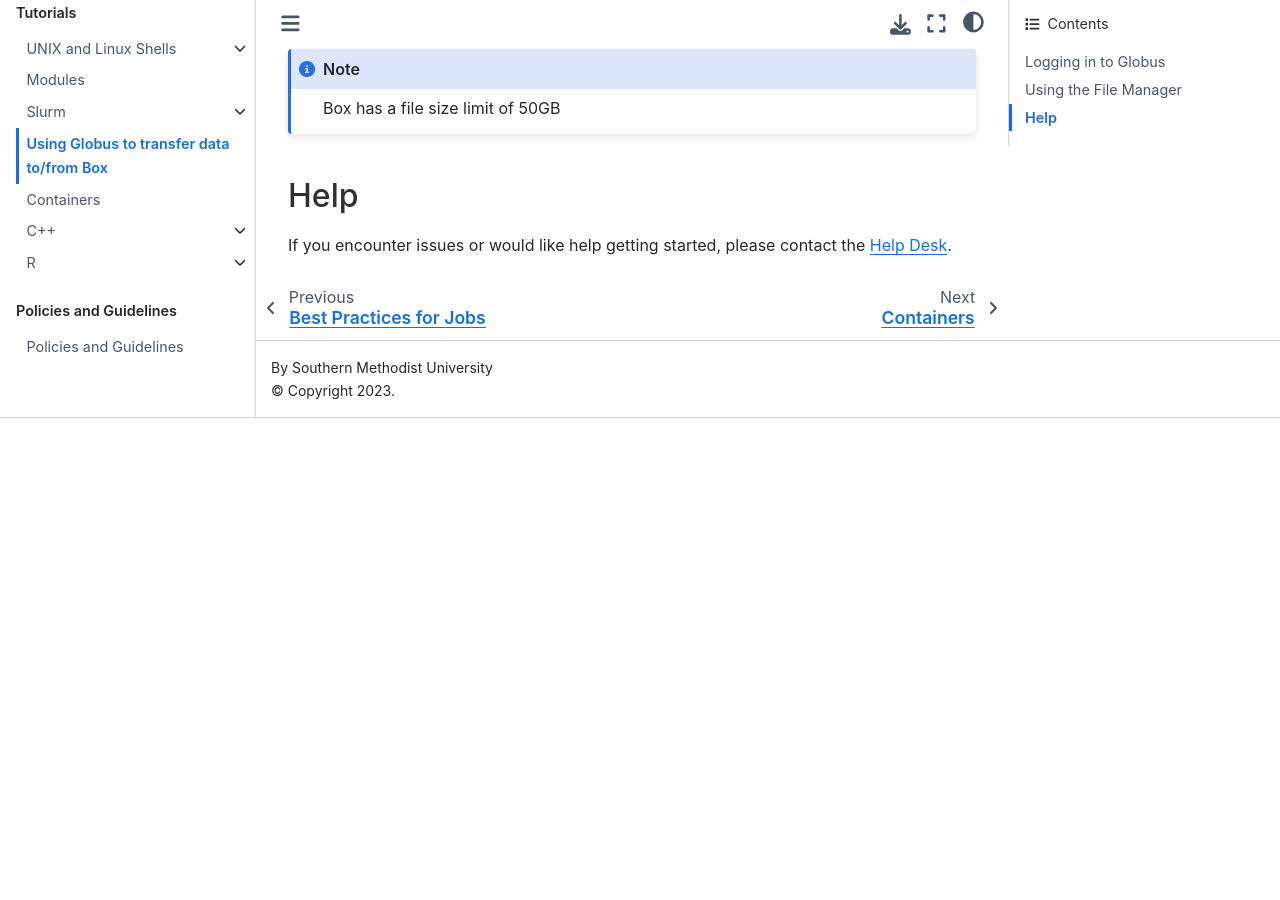
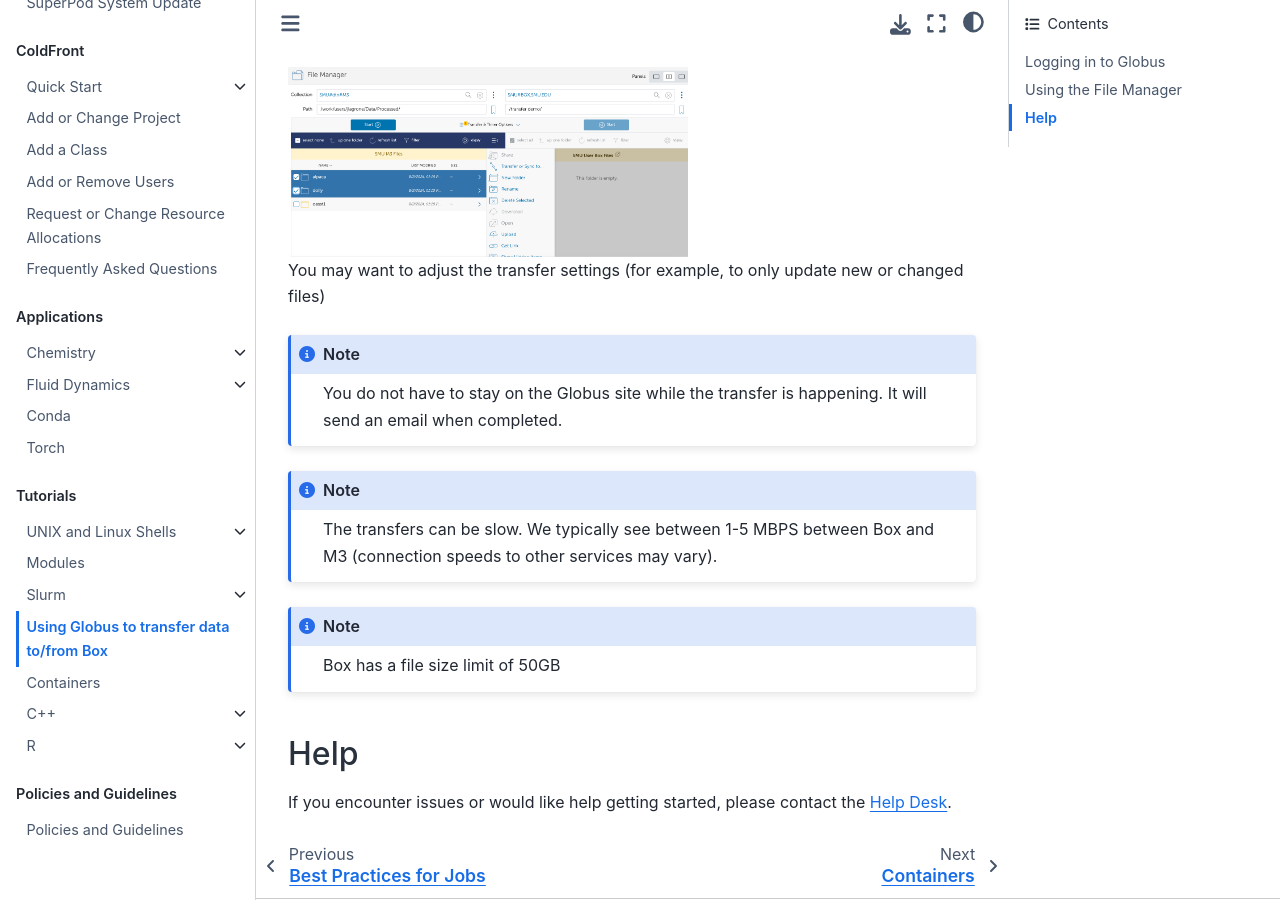
Before and after one commit to SouthernMethodistUniversity/hpc_docs, a Jupyter Book: the page built from docs/tutorials/globus_box_transfers.md, in a window 1280 px wide and 900 px high, scrolled down 2308 px. Built offline with Jupyter Book 1.0.4 settings and Sphinx 7.4.7 and the Sphinx Book theme 1.1.4, drawn with Linux system fonts in a browser that asks for light colours; before the commit the page ends 2726 px from its top, so only the background shows below that.

Commit message:
improve image quality

````diff
--- a/docs/tutorials/globus_box_transfers.md
+++ b/docs/tutorials/globus_box_transfers.md
@@ -59,6 +59,13 @@
 If necessary, navigate to where you want the data transferred to.
 Click the start button above the side the data is coming from to start the transfer.
 
+```{image} ../images/globus/transfer.png
+:alt: image of file manager
+:width: 400px
+```
+
+You may want to adjust the transfer settings (for example, to only update new or changed files)
+
 :::{Note}
 You do not have to stay on the Globus site while the transfer is happening. It will send an email when completed.
 :::
````
Also changed, not shown: docs/images/globus/box.png, docs/images/globus/m3.png, docs/images/globus/organizational_login.png.
